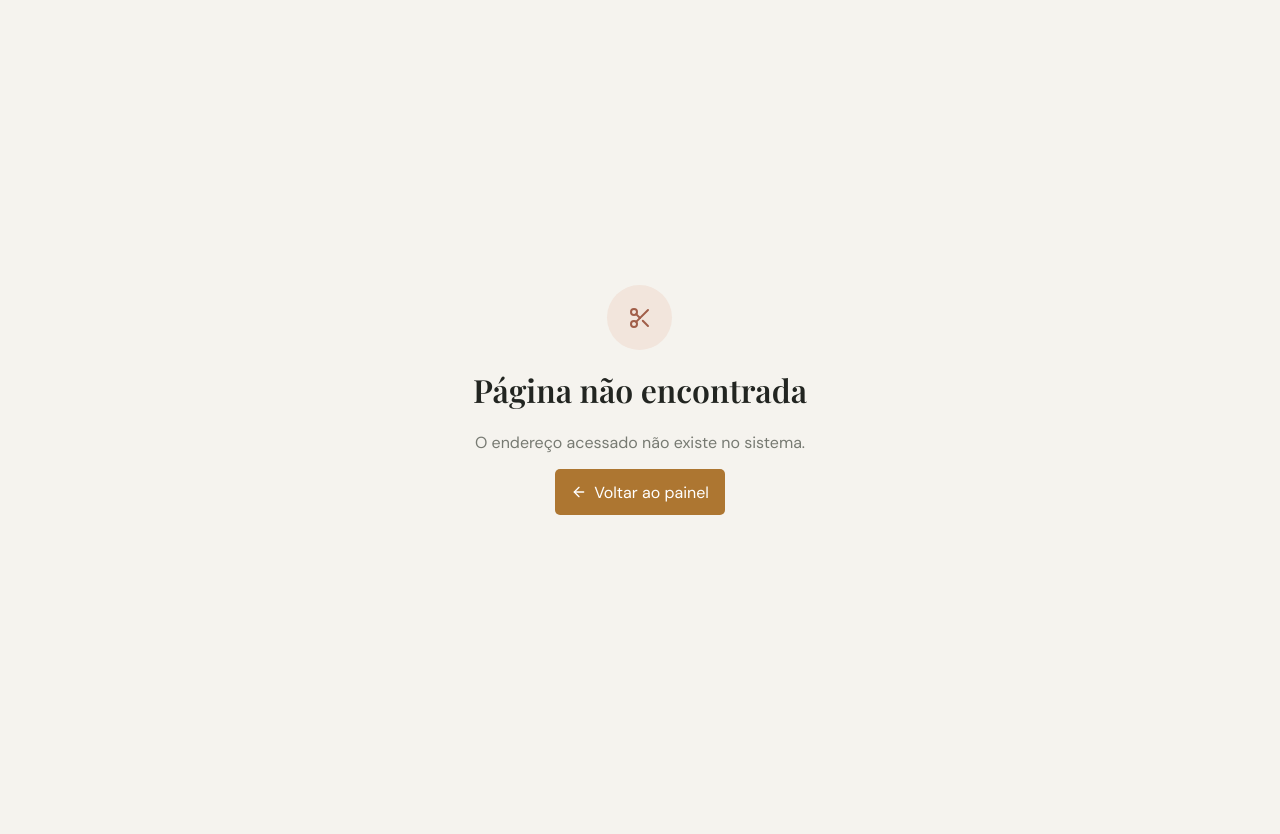
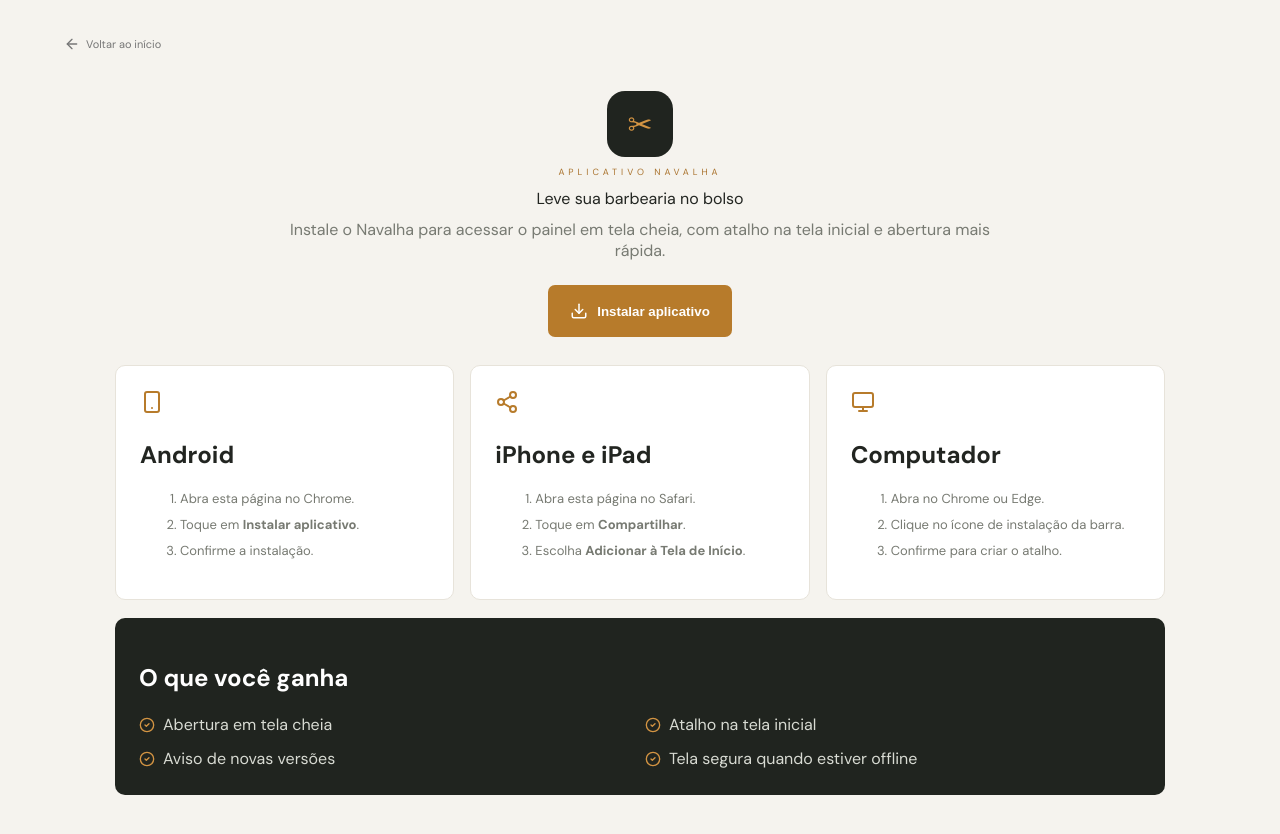
Before and after one commit to matheusgdoor/navalha, a Next.js app: page /instalar in a window 1280 px wide. Before the commit this address had no page. Shown: the top 834 px of the page. Before the commit the page ends 800 px from the top, so only its background shows below. Built offline with nearby package versions, Linux system fonts and the light colour scheme.

Commit message:
Aprimorar experiencia do aplicativo PWA

```diff
--- a/app/administracao/page.tsx
+++ b/app/administracao/page.tsx
@@ -157,6 +157,7 @@ export default function AdminCenter() {
             <a href="/api/privacy/export">Backup LGPD completo.json</a>
             <a href="/privacidade">Política de Privacidade</a>
             <a href="/termos">Termos de Uso</a>
+            <a href="/instalar">Instalar aplicativo</a>
           </section>
           <section className="panel optionalModules">
             <h2>Recursos opcionais</h2>
--- /dev/null
+++ b/app/instalar/page.tsx
@@ -0,0 +1,23 @@
+"use client";
+import { useEffect, useState } from "react";
+import { ArrowLeft, CheckCircle2, Download, Monitor, Share2, Smartphone } from "lucide-react";
+
+export default function InstallPage() {
+  const [installed, setInstalled] = useState(false);
+  const [ios, setIos] = useState(false);
+  useEffect(() => {
+    setInstalled(window.matchMedia("(display-mode: standalone)").matches || Boolean((navigator as Navigator & { standalone?: boolean }).standalone));
+    setIos(/iphone|ipad|ipod/i.test(navigator.userAgent));
+  }, []);
+  return <main className="installPage">
+    <a href="/" className="backLink"><ArrowLeft />Voltar ao início</a>
+    <header><div className="installIcon">✂</div><p>APLICATIVO NAVALHA</p><h1>Leve sua barbearia no bolso</h1><span>Instale o Navalha para acessar o painel em tela cheia, com atalho na tela inicial e abertura mais rápida.</span></header>
+    {installed ? <section className="installSuccess"><CheckCircle2 /><div><b>Aplicativo instalado</b><small>O Navalha já está sendo executado como aplicativo neste dispositivo.</small></div><a href="/app">Abrir painel</a></section> : <button className="installPrimary" onClick={() => window.dispatchEvent(new Event("navalha:install"))}><Download />Instalar aplicativo</button>}
+    <section className="installGrid">
+      <article><Smartphone /><h2>Android</h2><ol><li>Abra esta página no Chrome.</li><li>Toque em <b>Instalar aplicativo</b>.</li><li>Confirme a instalação.</li></ol></article>
+      <article><Share2 /><h2>iPhone e iPad</h2><ol><li>Abra esta página no Safari.</li><li>Toque em <b>Compartilhar</b>.</li><li>Escolha <b>Adicionar à Tela de Início</b>.</li></ol>{ios && <small>Você está usando um dispositivo Apple.</small>}</article>
+      <article><Monitor /><h2>Computador</h2><ol><li>Abra no Chrome ou Edge.</li><li>Clique no ícone de instalação da barra.</li><li>Confirme para criar o atalho.</li></ol></article>
+    </section>
+    <section className="installBenefits"><h2>O que você ganha</h2><div><span><CheckCircle2 />Abertura em tela cheia</span><span><CheckCircle2 />Atalho na tela inicial</span><span><CheckCircle2 />Aviso de novas versões</span><span><CheckCircle2 />Tela segura quando estiver offline</span></div></section>
+  </main>;
+}
--- /dev/null
+++ b/app/install.css
@@ -0,0 +1,9 @@
+.installPage{min-height:100vh;background:var(--paper);padding:32px max(5%,20px);color:var(--ink)}
+.installPage header{text-align:center;max-width:720px;margin:35px auto 24px}.installPage header p{letter-spacing:4px;font-size:9px;color:#aa732e}.installPage h1{font:clamp(38px,6vw,68px)/1 var(--serif);margin:10px 0}.installPage header span{color:var(--muted)}
+.installIcon{width:66px;height:66px;border-radius:18px;background:#20241f;color:#d39443;display:grid;place-items:center;font-size:30px;margin:auto}
+.installPrimary{display:flex;align-items:center;gap:9px;margin:0 auto 28px;border:0;border-radius:7px;background:#b77b2b;color:white;padding:14px 22px;font-weight:700;cursor:pointer}.installPrimary svg{width:18px}
+.installGrid{display:grid;grid-template-columns:repeat(3,1fr);gap:16px;max-width:1050px;margin:auto}.installGrid article{background:#fff;border:1px solid var(--line);border-radius:10px;padding:24px}.installGrid svg{color:#b77b2b}.installGrid h2{font-family:var(--serif)}.installGrid li{margin:9px 0;color:var(--muted);font-size:13px}.installGrid small{color:#55705a}
+.installSuccess{max-width:680px;margin:0 auto 28px;display:flex;align-items:center;gap:13px;padding:18px;background:#e3ece4;border-radius:8px}.installSuccess svg{color:#55705a}.installSuccess div{display:grid;flex:1}.installSuccess small{color:#55705a}.installSuccess a{background:#55705a;color:white;padding:10px 14px;border-radius:5px;text-decoration:none}
+.installBenefits{max-width:1050px;margin:18px auto;background:#20241f;color:white;border-radius:10px;padding:24px}.installBenefits h2{font-family:var(--serif)}.installBenefits div{display:grid;grid-template-columns:repeat(2,1fr);gap:10px}.installBenefits span{display:flex;align-items:center;gap:8px;color:#d8dbd3}.installBenefits svg{width:16px;color:#d39443}
+.pwaNotice{position:fixed;left:50%;bottom:16px;transform:translateX(-50%);z-index:70;display:flex;align-items:center;gap:18px;min-width:min(440px,calc(100% - 24px));padding:13px 15px;background:#20241f;color:#fff;border-radius:9px;box-shadow:0 12px 36px #0005}.pwaNotice div{display:grid;flex:1}.pwaNotice small{color:#cfd2cb}.pwaNotice button{border:0;border-radius:5px;background:#bd8136;color:#fff;padding:10px 12px;font-weight:700;cursor:pointer}
+@media(max-width:760px){.installGrid{grid-template-columns:1fr}.installBenefits div{grid-template-columns:1fr}.installPage{padding:20px 14px}.installSuccess{align-items:flex-start;flex-wrap:wrap}.installSuccess a{width:100%;text-align:center}}
--- a/app/layout.tsx
+++ b/app/layout.tsx
@@ -24,6 +24,7 @@ import "./onboarding.css";
 import "./customer-portal.css";
 import "./customer-link.css";
 import "./legal.css";
+import "./install.css";
 import PwaRegister from "./pwa-register";
 
 export const metadata: Metadata = {
--- a/app/manifest.ts
+++ b/app/manifest.ts
@@ -1,2 +1,2 @@
 import type { MetadataRoute } from "next";
-export default function manifest(): MetadataRoute.Manifest { return { name:"Navalha — Gestão para Barbearias", short_name:"Navalha", description:"Agenda e gestão completa para barbearias", start_url:"/app", display:"standalone", background_color:"#f5f3ee", theme_color:"#20241f", lang:"pt-BR", orientation:"portrait-primary", icons:[{src:"/icons/navalha.svg",sizes:"any",type:"image/svg+xml",purpose:"any"},{src:"/icons/navalha-maskable.svg",sizes:"any",type:"image/svg+xml",purpose:"maskable"}], shortcuts:[{name:"Painel",url:"/app"},{name:"Agendar",url:"/app?new=appointment"},{name:"Agenda pública",url:"/agendar"}] }; }
+export default function manifest(): MetadataRoute.Manifest { return { id:"/app", name:"Navalha — Gestão para Barbearias", short_name:"Navalha", description:"Agenda e gestão completa para barbearias", start_url:"/app?source=pwa", scope:"/", display:"standalone", background_color:"#f5f3ee", theme_color:"#20241f", lang:"pt-BR", orientation:"portrait-primary", categories:["business","productivity"], icons:[{src:"/icons/navalha.svg",sizes:"any",type:"image/svg+xml",purpose:"any"},{src:"/icons/navalha-maskable.svg",sizes:"any",type:"image/svg+xml",purpose:"maskable"}], shortcuts:[{name:"Painel",url:"/app"},{name:"Agendar",url:"/app?new=appointment"},{name:"Agenda pública",url:"/agendar"}] }; }
--- a/app/page.tsx
+++ b/app/page.tsx
@@ -290,7 +290,8 @@ export default function Landing() {
           <a href="/cadastro">Criar conta</a>
           <a href="/login-plataforma">Portal SaaS</a>
           <a href="/privacidade">Privacidade</a>
-          <a href="/termos">Termos</a>
+            <a href="/termos">Termos</a>
+            <a href="/instalar">Instalar aplicativo</a>
         </nav>
         <small>
           © {new Date().getFullYear()} Navalha. Todos os direitos reservados.
--- a/app/pwa-register.tsx
+++ b/app/pwa-register.tsx
@@ -1 +1,46 @@
-"use client";import{useEffect,useState}from"react";type InstallEvent=Event&{prompt:()=>Promise<void>;userChoice:Promise<{outcome:string}>};export default function PwaRegister(){const[prompt,setPrompt]=useState<InstallEvent|null>(null);useEffect(()=>{if("serviceWorker"in navigator&&process.env.NODE_ENV==="production")navigator.serviceWorker.register("/sw.js").catch(()=>undefined);const ready=(event:Event)=>{event.preventDefault();setPrompt(event as InstallEvent)};window.addEventListener("beforeinstallprompt",ready);return()=>window.removeEventListener("beforeinstallprompt",ready)},[]);if(!prompt)return null;return <button className="pwaInstall" onClick={async()=>{await prompt.prompt();const choice=await prompt.userChoice;if(choice.outcome==="accepted")setPrompt(null)}}>Instalar Navalha</button>}
+"use client";
+import { useEffect, useRef, useState } from "react";
+
+type InstallEvent = Event & { prompt: () => Promise<void>; userChoice: Promise<{ outcome: string }> };
+
+export default function PwaRegister() {
+  const [installPrompt, setInstallPrompt] = useState<InstallEvent | null>(null);
+  const [waiting, setWaiting] = useState<ServiceWorker | null>(null);
+  const installRef = useRef<InstallEvent | null>(null);
+  useEffect(() => {
+    let registration: ServiceWorkerRegistration | undefined;
+    const register = async () => {
+      if (!("serviceWorker" in navigator) || process.env.NODE_ENV !== "production") return;
+      registration = await navigator.serviceWorker.register("/sw.js");
+      if (registration.waiting) setWaiting(registration.waiting);
+      registration.addEventListener("updatefound", () => {
+        const worker = registration?.installing;
+        worker?.addEventListener("statechange", () => {
+          if (worker.state === "installed" && navigator.serviceWorker.controller) setWaiting(worker);
+        });
+      });
+      window.setInterval(() => registration?.update(), 60 * 60 * 1000);
+    };
+    register().catch(() => undefined);
+    const ready = (event: Event) => { event.preventDefault(); installRef.current = event as InstallEvent; setInstallPrompt(event as InstallEvent); };
+    const requestInstall = () => installRef.current?.prompt();
+    const controllerChanged = () => { if (sessionStorage.getItem("navalha-pwa-reloaded")) return; sessionStorage.setItem("navalha-pwa-reloaded", "1"); location.reload(); };
+    window.addEventListener("beforeinstallprompt", ready);
+    window.addEventListener("navalha:install", requestInstall);
+    navigator.serviceWorker?.addEventListener("controllerchange", controllerChanged);
+    return () => {
+      window.removeEventListener("beforeinstallprompt", ready);
+      window.removeEventListener("navalha:install", requestInstall);
+      navigator.serviceWorker?.removeEventListener("controllerchange", controllerChanged);
+    };
+  }, []);
+  async function install() {
+    if (!installPrompt) { location.href = "/instalar"; return; }
+    await installPrompt.prompt();
+    const choice = await installPrompt.userChoice;
+    if (choice.outcome === "accepted") { installRef.current = null; setInstallPrompt(null); }
+  }
+  if (waiting) return <aside className="pwaNotice"><div><b>Nova versão disponível</b><small>Atualize para receber as melhorias.</small></div><button onClick={() => waiting.postMessage({ type: "SKIP_WAITING" })}>Atualizar agora</button></aside>;
+  if (!installPrompt) return null;
+  return <button className="pwaInstall" onClick={install}>Instalar Navalha</button>;
+}
--- a/middleware.ts
+++ b/middleware.ts
@@ -22,6 +22,6 @@ export function middleware(req: NextRequest) {
 }
 export const config = {
   matcher: [
-    "/((?!$|login|login-plataforma|cadastro|agendar|cliente|esqueci-senha|redefinir-senha|aceitar-convite|privacidade|termos|offline|manifest.webmanifest|sw.js|icons|api/auth|api/customer|api/health|api/public|api/whatsapp|api/billing/webhook|api/billing/lifecycle|_next/static|_next/image|favicon.ico).*)",
+    "/((?!$|login|login-plataforma|cadastro|agendar|cliente|esqueci-senha|redefinir-senha|aceitar-convite|privacidade|termos|instalar|offline|manifest.webmanifest|sw.js|icons|api/auth|api/customer|api/health|api/public|api/whatsapp|api/billing/webhook|api/billing/lifecycle|_next/static|_next/image|favicon.ico).*)",
   ],
 };
```
Also changed, not shown: public/sw.js (+37 -1 lines).
